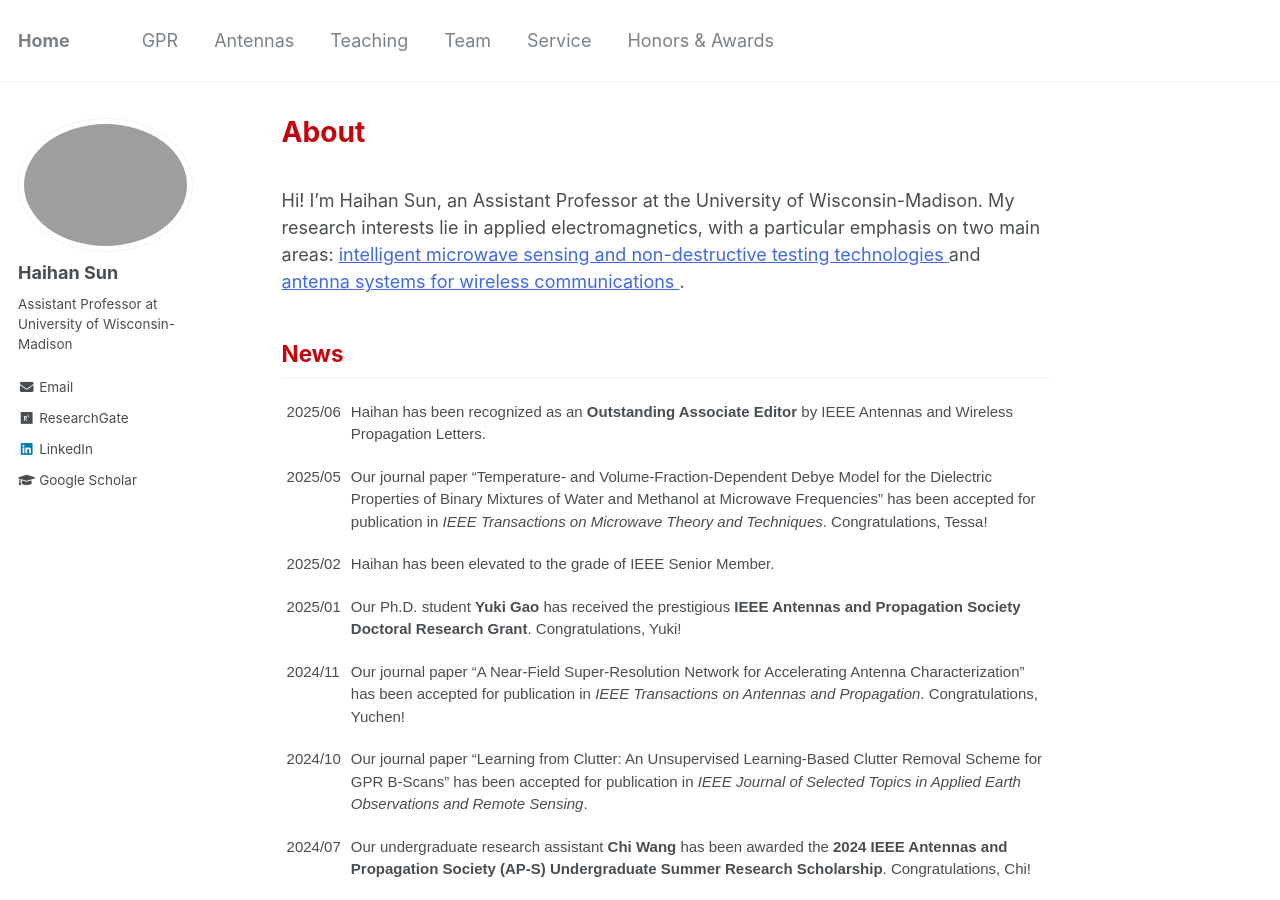
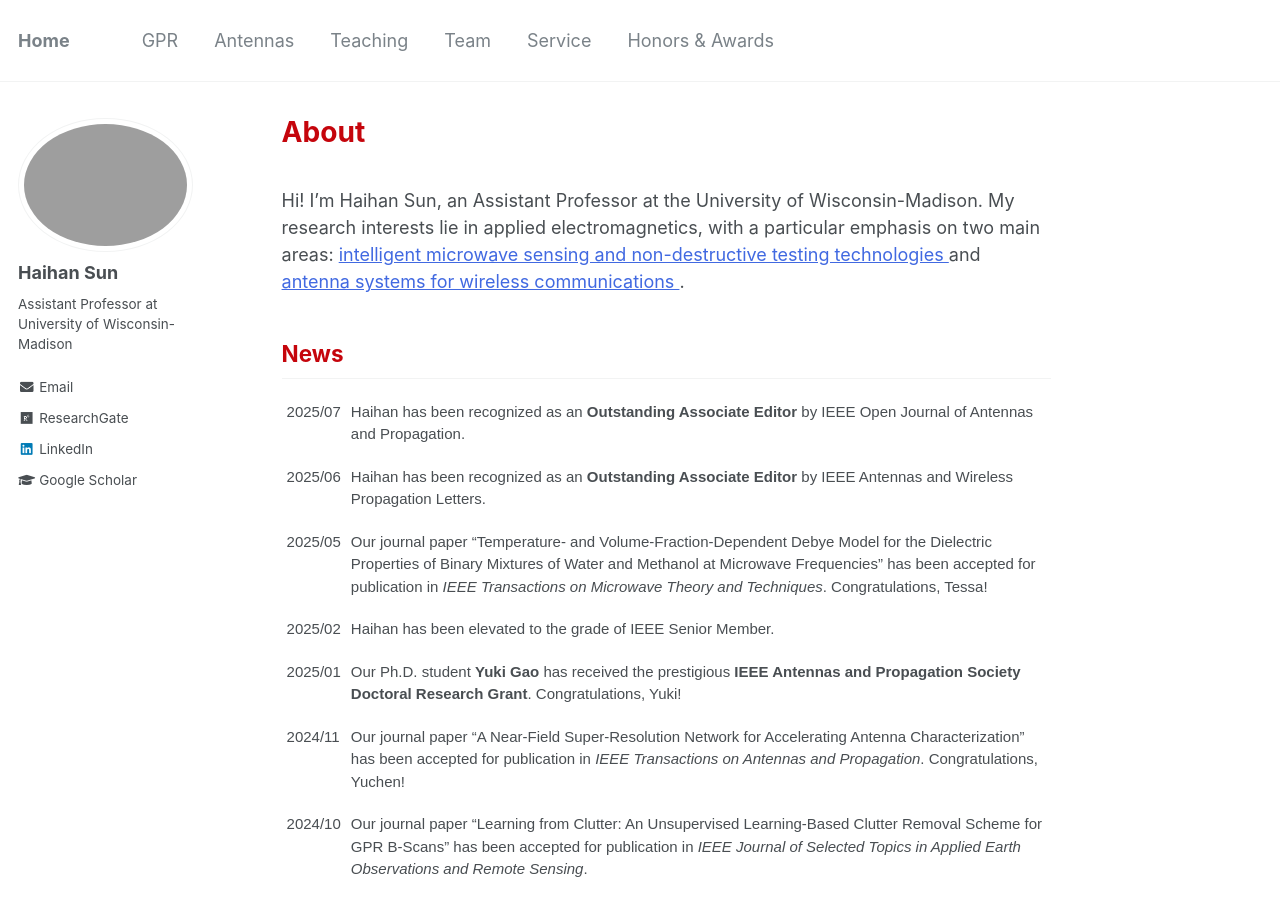
Before and after one commit to Haihan-Sun/Haihan-Sun.github.io, a Jekyll site: the page built from _pages/about.md, in a window 1280 px wide and 900 px high. Built offline with Jekyll 4.4.1, drawn with Linux system fonts in a browser that asks for light colours.

Commit message:
Update about.md

```diff
--- a/_pages/about.md
+++ b/_pages/about.md
@@ -27,6 +27,11 @@ Hi! I'm Haihan Sun, an Assistant Professor at the University of Wisconsin-Madiso
 ------
 <table class="tg">
 <tbody>
+
+<tr>
+<td class="tg-ko0z">2025/07</td>
+<td class="tg-ko0z"> Haihan has been recognized as an <b>Outstanding Associate Editor</b> by IEEE Open Journal of Antennas and Propagation. </td>
+</tr>
 <tr>
 <td class="tg-ko0z">2025/06</td>
 <td class="tg-ko0z"> Haihan has been recognized as an <b>Outstanding Associate Editor</b> by IEEE Antennas and Wireless Propagation Letters. </td>
```
